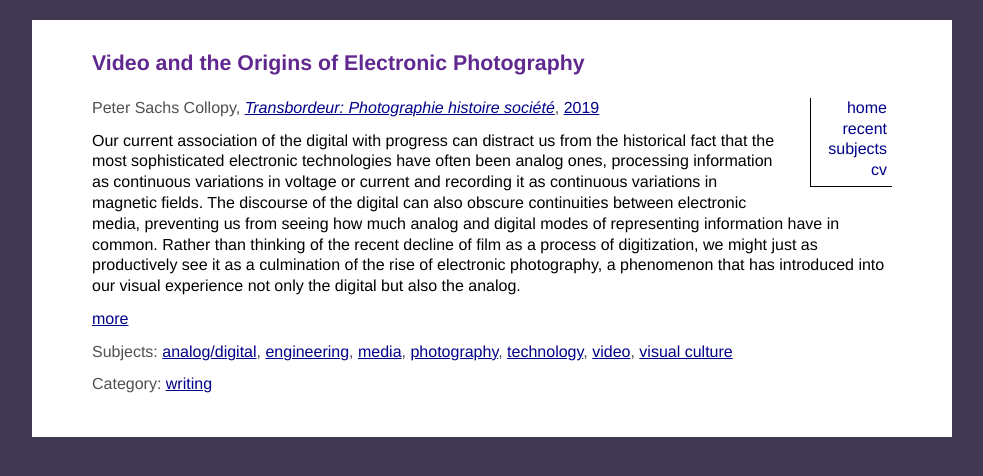
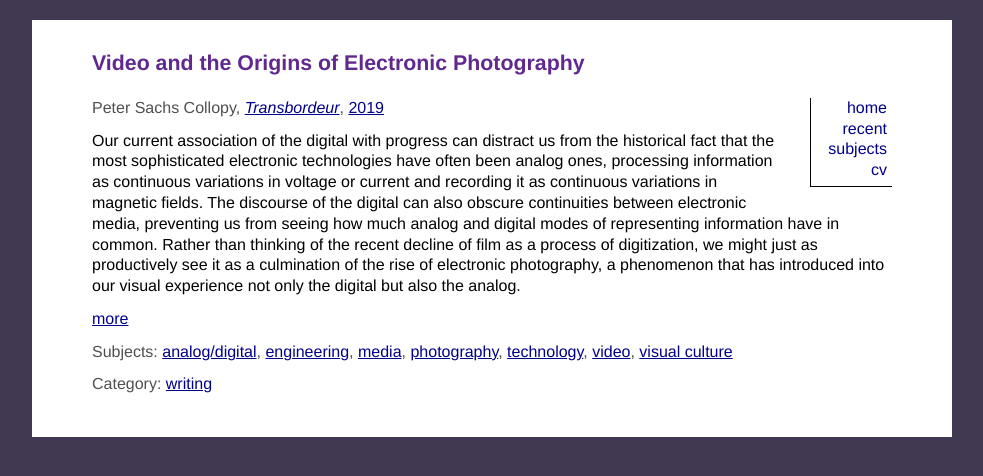
Before and after one commit to collopy/collopy.github.io, a Jekyll site: the page built from writing/_posts/2019-01-01-electronic-photography.md, in a window 1280 px wide. Shown: the top 476 px of the page, without its empty margins (148-1131 px from the left). Built offline with Jekyll 4.4.1, drawn with Linux system fonts in a browser that asks for light colours.

Commit message:
Removed journal subtitle

```diff
--- a/cv.html
+++ b/cv.html
@@ -543,7 +543,7 @@ title: "Peter Sachs Collopy: CV"
 					   2019
 					</td>
 					<td id="lavideo">
-					   “La vidéo et les origines de la photographie électronique,” translated by Jean-François Allain, <a href="https://transbordeur.ch/en/2019/"><cite>Transbordeur: Photographie histoire société</cite> 3</a>: 26–35. <span class="screen"><a href="https://resolver.caltech.edu/CaltechAUTHORS:20190831-153442412">English text</a> available on the web.</span>
+					   “La vidéo et les origines de la photographie électronique,” translated by Jean-François Allain, <a href="https://transbordeur.ch/en/2019/"><cite>Transbordeur</cite> 3</a>: 26–35. <span class="screen"><a href="https://resolver.caltech.edu/CaltechAUTHORS:20190831-153442412">English text</a> available on the web.</span>
 					   <div class="abstract" id="lavideoabstract">
 						   <p>
 							   Our current association of the digital with progress can distract us from the historical fact that the most sophisticated electronic technologies have often been analog ones, processing information as continuous variations in voltage or current and recording it as continuous variations in magnetic fields. The discourse of the digital can also obscure continuities between electronic media, preventing us from seeing how much analog and digital modes of representing information have in common. Rather than thinking of the recent decline of film as a process of digitization, we might just as productively see it as a culmination of the rise of electronic photography, a phenomenon that has introduced into our visual experience not only the digital but also the analog.
--- a/writing/_posts/2019-01-01-electronic-photography.md
+++ b/writing/_posts/2019-01-01-electronic-photography.md
@@ -1,7 +1,7 @@
 ---
 layout: post
 title: "Video and the Origins of Electronic Photography"
-publication: "Transbordeur: Photographie histoire société"
+publication: "Transbordeur"
 publication-link: "https://transbordeur.ch/en/2019/"
 volume: 3
 pages: 26–35
```
Also changed, not shown: 1 other file.
